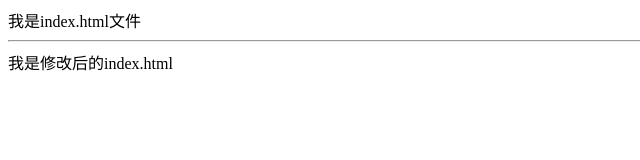
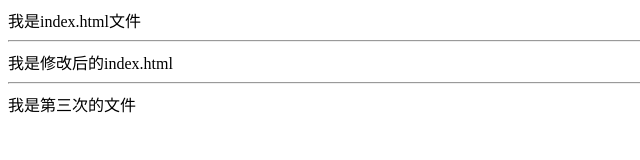
Before and after one commit to downey-yao/git_demo, a plain HTML site: page index.html in a window 1280 px wide. Shown: the whole page, without its empty margins (0-640 px from the left). Drawn offline with Linux system fonts and the light colour scheme.

Commit message:
程序员A第三次提交

```diff
--- a/index.html
+++ b/index.html
@@ -11,6 +11,7 @@
 
     我是index.html文件
     <hr> 我是修改后的index.html
+    <hr> 我是第三次的文件
 </body>
 
 </html>
```
